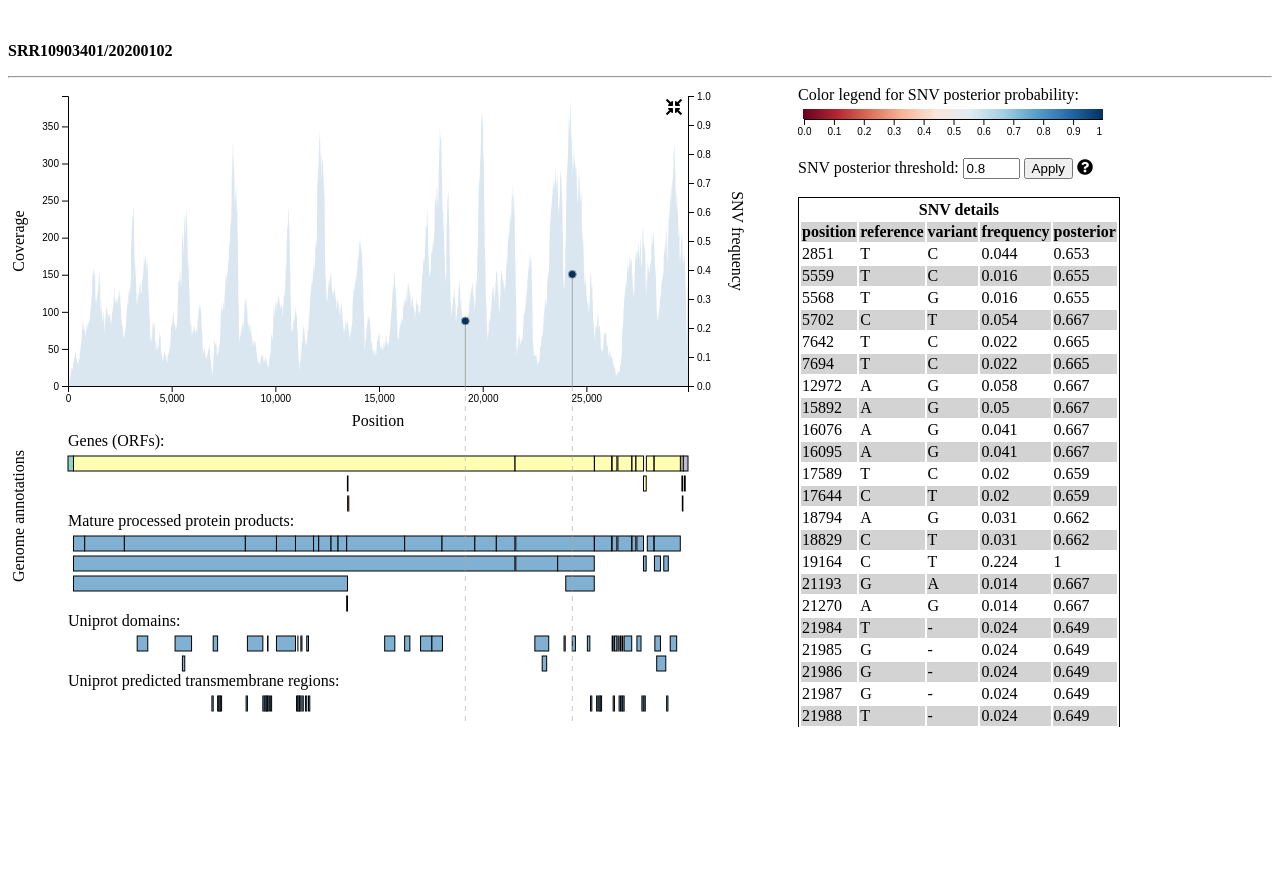
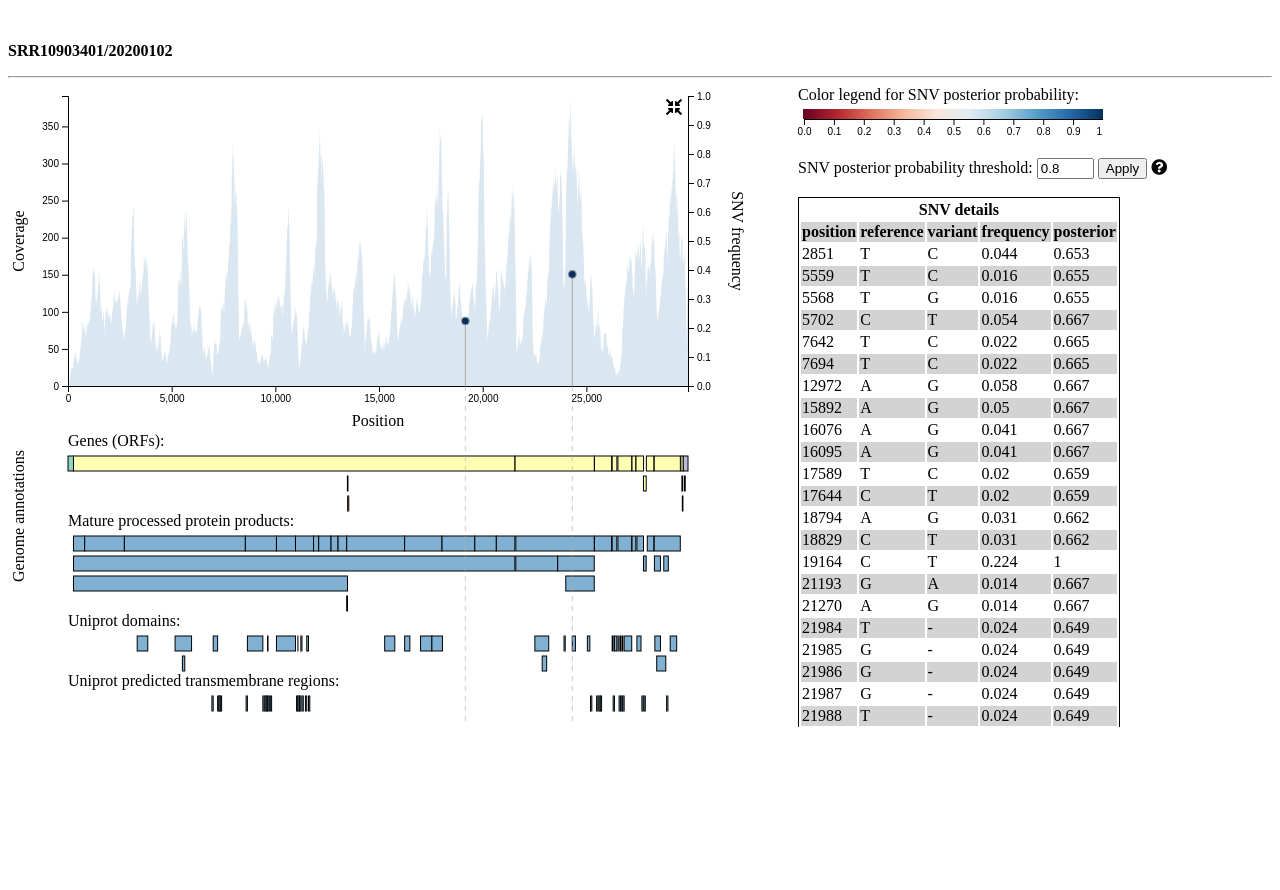
Before and after one commit to monicadragan/v-pipe-viz, a plain HTML site: page SRR10903401.html in a window 1280 px wide. Drawn offline with nearby package versions, Linux system fonts and the light colour scheme.

Commit message:
add latest version

```diff
--- a/SRR10903401.html
+++ b/SRR10903401.html
@@ -115,7 +115,7 @@ div.tooltip_plot {
             <div id="controls">
                 Color legend for SNV posterior probability: <br/>
                 <div id="color_legend"></div>
-                <label for="posteriorThresholdField">SNV posterior threshold:</label>
+                <label for="posteriorThresholdField">SNV posterior probability threshold:</label>
                 <input type="text" id="posteriorThresholdField" value="0.8", size=4>
                 <button type="button" onClick="redrawPlots()">Apply</button>
                 <div class="tooltip"><i class="fa fa-question-circle"></i>
```
Also changed, not shown: SRR10903402.html (+1 -1 lines).
